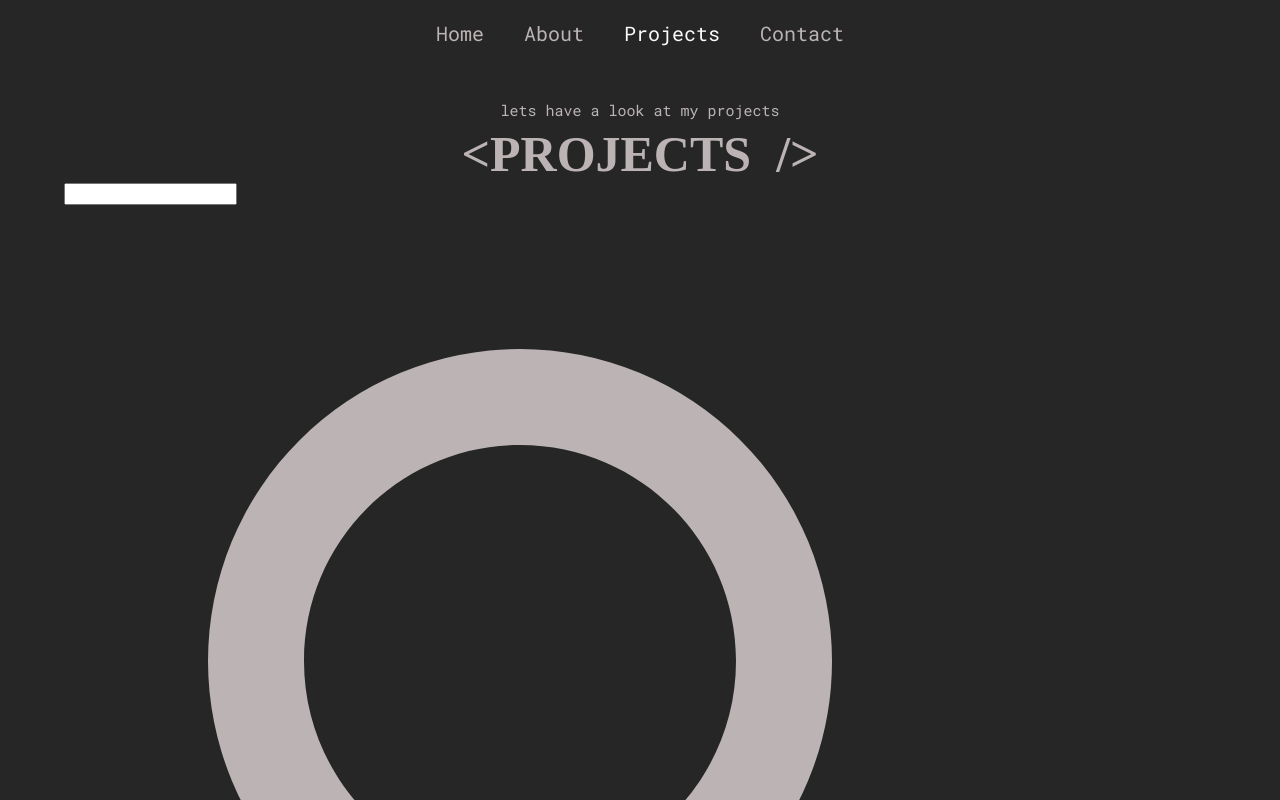
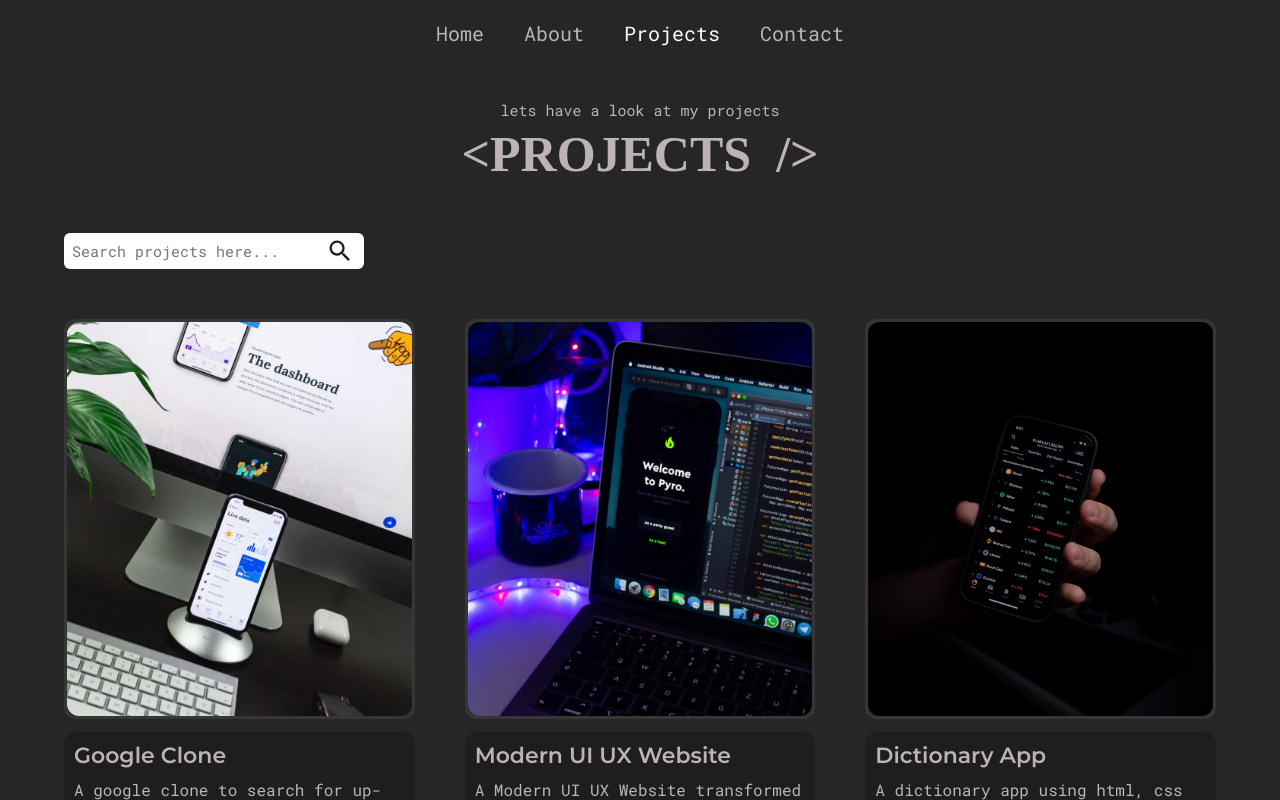
Before and after one commit to nerdyspook/nerdyspook-react-portfolio, a React (Create React App) app: page /projects in a window 1280 px wide. Shown: the top 800 px of the page. Built offline with nearby package versions, Linux system fonts and the light colour scheme; a web font is replaced by a local one.

Commit message:
projects page styles added

```diff
--- a/src/pages/Projects.jsx
+++ b/src/pages/Projects.jsx
@@ -1,4 +1,4 @@
-import React, { useState } from 'react';
+import React, { useState, useEffect } from 'react';
 import styled from 'styled-components';
 import { MdOutlineSearch } from 'react-icons/md';
 
@@ -8,10 +8,71 @@
 
 const ProjectStyles = styled.div`
   padding: 10rem 0;
+
+  .projects__allItems {
+    display: grid;
+    grid-template-columns: repeat(auto-fill, minmax(300px, 1fr));
+    gap: 5rem;
+    margin-top: 5rem;
+  }
+
+  .projects__searchBar {
+    position: relative;
+    width: 300px;
+    margin-top: 5rem;
+  }
+
+  .projects__searchBar input {
+    width: 100%;
+    font-size: 1.5rem;
+    padding: 0.8rem;
+    color: var(--black);
+    border-radius: 0.6rem;
+    outline: none;
+    border: none;
+  }
+
+  .projects__searchBar .searchIcon {
+    position: absolute;
+    width: 2.8rem;
+    right: 1rem;
+  }
+  .projects__searchBar .searchIcon path {
+    color: var(--deep-dark);
+  }
+
+  @media screen and (max-width: 768px) {
+    .projects__searchBar,
+    .projects__searchBar form,
+    .projects__searchBar input {
+      width: 100%;
+      font-size: 1.5rem;
+    }
+  }
 `;
 
 export default function Projects() {
+  const [searchText, setSearchText] = useState('');
+
   const [projectData, setProjectData] = useState(ProjectInfo);
+
+  useEffect(() => {
+    if (searchText === '') return;
+    setProjectData(() =>
+      ProjectInfo.filter((item) =>
+        item.name.toLowerCase().match(searchText.toLowerCase())
+      )
+    );
+  }, [searchText]);
+
+  function handleChange(e) {
+    e.preventDefault();
+    setSearchText(e.target.value);
+
+    if (!e.target.value.length > 0) {
+      setProjectData(ProjectInfo);
+    }
+  }
 
   return (
     <ProjectStyles>
@@ -20,10 +81,15 @@
           heading="<Projects &nbsp;/>"
           subheading="lets have a look at my projects"
         />
-        <div className="projects__searchbar">
+        <div className="projects__searchBar">
           <form>
-            <input type="text" />
-            <MdOutlineSearch />
+            <input
+              type="text"
+              placeholder="Search projects here..."
+              value={searchText}
+              onChange={handleChange}
+            />
+            <MdOutlineSearch className="searchIcon" />
           </form>
         </div>
 
```
